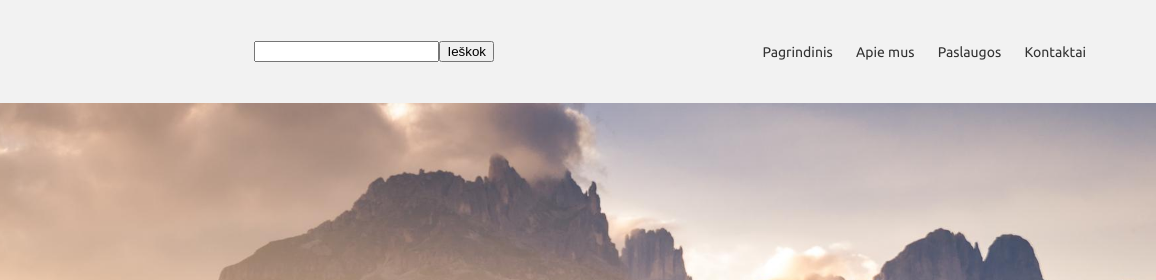
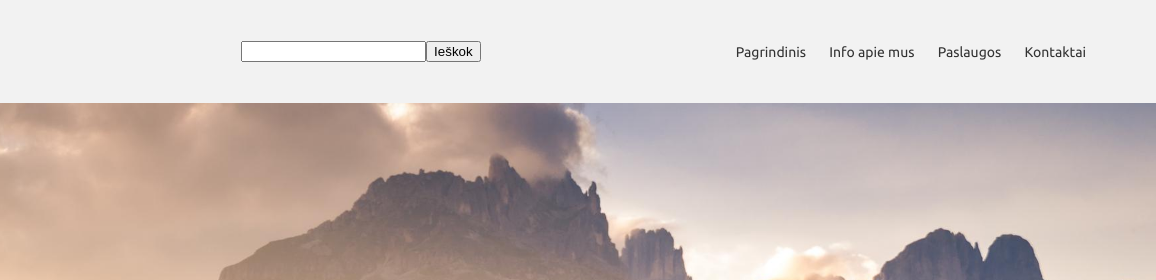
Before and after one commit to san-ras/demo-travel, a plain HTML site: page index.html in a window 1280 px wide. Shown: the top 280 px of the page, 124-1280 px from the left. Drawn offline with Linux system fonts and the light colour scheme.

Commit message:
html update

```diff
--- a/index.html
+++ b/index.html
@@ -28,7 +28,7 @@
         <div class="menu">
           <ul>
             <li><a href="#">Pagrindinis</a></li>
-            <li><a href="#">Apie mus</a></li>
+            <li><a href="#">Info apie mus</a></li>
             <li><a href="#">Paslaugos</a></li>
             <li><a href="#">Kontaktai</a></li>
           </ul>
```
